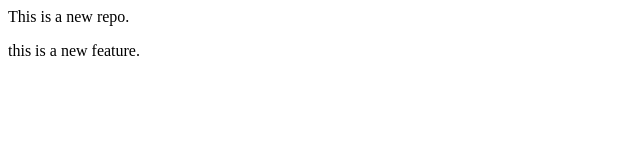
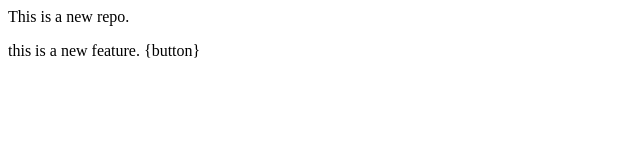
Before and after one commit to JEELCHHETA27/LocalRepo, a plain HTML site: page index.html in a window 1280 px wide. Shown: the full height of the page, 0-640 px from the left. Drawn offline with Linux system fonts and the light colour scheme.

Commit message:
Add button

```diff
--- a/index.html
+++ b/index.html
@@ -1,2 +1,2 @@
 <p>This is a new repo.</p>
-<p>this is a new feature.</p>
+<p>this is a new feature. {button}</p>
```
